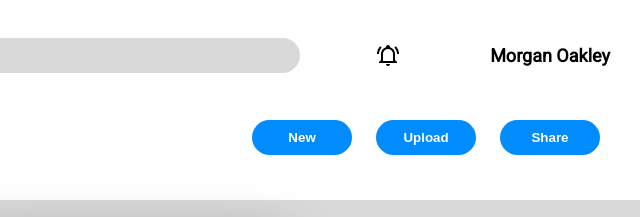
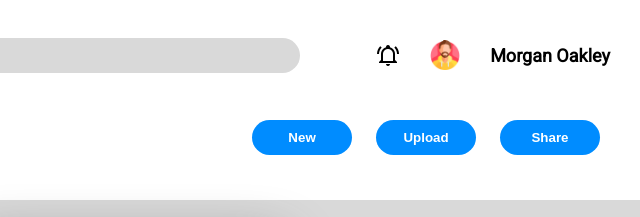
Before and after one commit to Robinho1997/Admin-Dashboard, a plain HTML site: page index.html in a window 1280 px wide. Shown: the top 217 px of the page, 640-1280 px from the left. Drawn offline with Linux system fonts and the light colour scheme; the site is published under a folder, as on GitHub Pages, so addresses that start at the root find nothing.

Commit message:
Update index.html
remove /

```diff
--- a/index.html
+++ b/index.html
@@ -32,7 +32,7 @@
             <input type="text" name="searchbar" id="searchbar">
         </div>
             <div class="profile">
-                <input type="image" class="bell-icon" src="images/bell-icon.png" alt=""> <input class="man" type="image" src="/images/man.png" alt=""> <b> Morgan Oakley </b></div>
+                <input type="image" class="bell-icon" src="images/bell-icon.png" alt=""> <input class="man" type="image" src="images/man.png" alt=""> <b> Morgan Oakley </b></div>
         </div>
         <div class="top-2">
             <div class="avatar-name">
```
